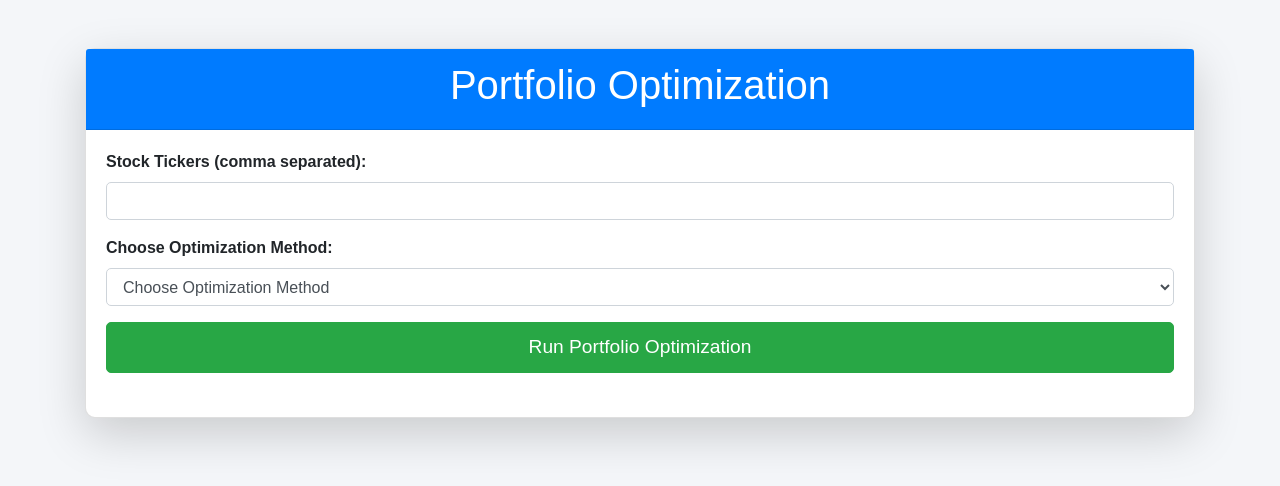
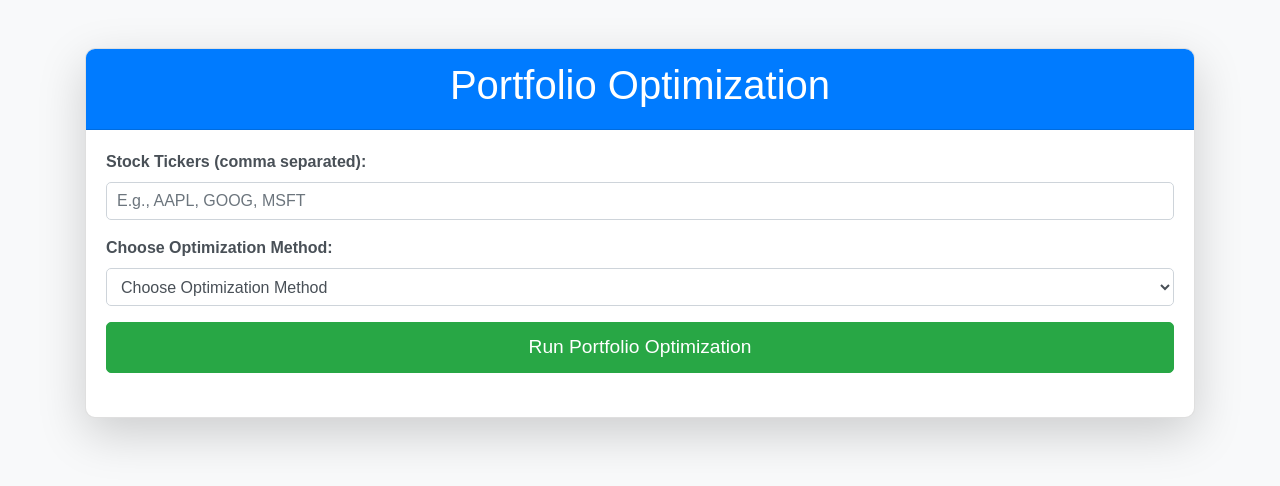
Before and after one commit to Kanish010/Portfolio-Performance-Tracking-Tool, a Flask app: page / in a window 1280 px wide. Shown: the top 486 px of the page. Run offline with Flask 3, Linux system fonts and the light colour scheme; some libraries are stand-ins or nearby versions.

Commit message:
init commit

```diff
--- a/example_queries.sql
+++ /dev/null
@@ -1,4 +0,0 @@
-USE PortfolioOptimization;
-SELECT Stock.StockID, Stock.Symbol, Stock.MarketPrice, Portfolio.PortfolioID, Portfolio.Name
-FROM Stock
-CROSS JOIN Portfolio;
--- a/main.py
+++ b/main.py
@@ -13,7 +13,7 @@
 qa_optimizer = QuantumAnnealingOptimizer()
 
 # Initialize database manager
-db_manager = DatabaseManager(host='localhost', user='root', password='password', database='PortfolioOptimization')
+db_manager = DatabaseManager(host='localhost', user='root', password='5g6JVu32Dj', database='PortfolioOptimization')
 
 @app.route('/')
 def index():
--- a/static/css/styles.css
+++ b/static/css/styles.css
@@ -1,35 +1,42 @@
 body {
-    background-color: #f4f6f9;
+    background-color: #f8f9fa;
     font-family: 'Arial', sans-serif;
 }
 
 .card {
     border-radius: 10px;
+    overflow: hidden;
 }
 
 .card-header {
-    border-top-left-radius: 10px;
-    border-top-right-radius: 10px;
+    border-top-left-radius: 0;
+    border-top-right-radius: 0;
 }
 
 #results {
     font-size: 1.2em;
+    margin-top: 20px;
 }
 
 .form-group label {
     font-weight: bold;
+    color: #495057;
 }
 
 .form-control {
     border-radius: 5px;
+    border: 1px solid #ced4da;
+    padding: 10px;
+}
+
+.form-control::placeholder {
+    color: #6c757d;
+    opacity: 1;
 }
 
 .btn {
     border-radius: 5px;
     font-size: 1.2em;
-}
-
-.btn-block {
     padding: 10px;
 }
 
@@ -51,3 +58,10 @@
 .table tbody tr:nth-child(even) {
     background-color: #f2f2f2;
 }
+
+/* Additional styling for the dropdown menu */
+select.form-control {
+    line-height: 1.5;
+    padding-top: .5rem;
+    padding-bottom: .5rem;
+}
--- a/static/js/scripts.js
+++ b/static/js/scripts.js
@@ -29,7 +29,7 @@
         const resultsDiv = document.getElementById('results');
         resultsDiv.innerHTML = `
             <h2>Optimization Results</h2>
-            <table class="table">
+            <table class="table table-bordered table-striped">
                 <thead>
                     <tr>
                         <th>Stock Ticker</th>
@@ -49,5 +49,6 @@
     })
     .catch(error => {
         console.error('Error:', error);
+        alert('An error occurred while processing your request.');
     });
 });
--- a/templates/index.html
+++ b/templates/index.html
@@ -16,7 +16,7 @@
                 <form id="optimizationForm">
                     <div class="form-group">
                         <label for="stock_data">Stock Tickers (comma separated):</label>
-                        <input type="text" id="stock_data" name="stock_data" class="form-control" required>
+                        <input type="text" id="stock_data" name="stock_data" class="form-control" placeholder="E.g., AAPL, GOOG, MSFT" required>
                     </div>
                     <div class="form-group">
                         <label for="optimization_method">Choose Optimization Method:</label>
```
